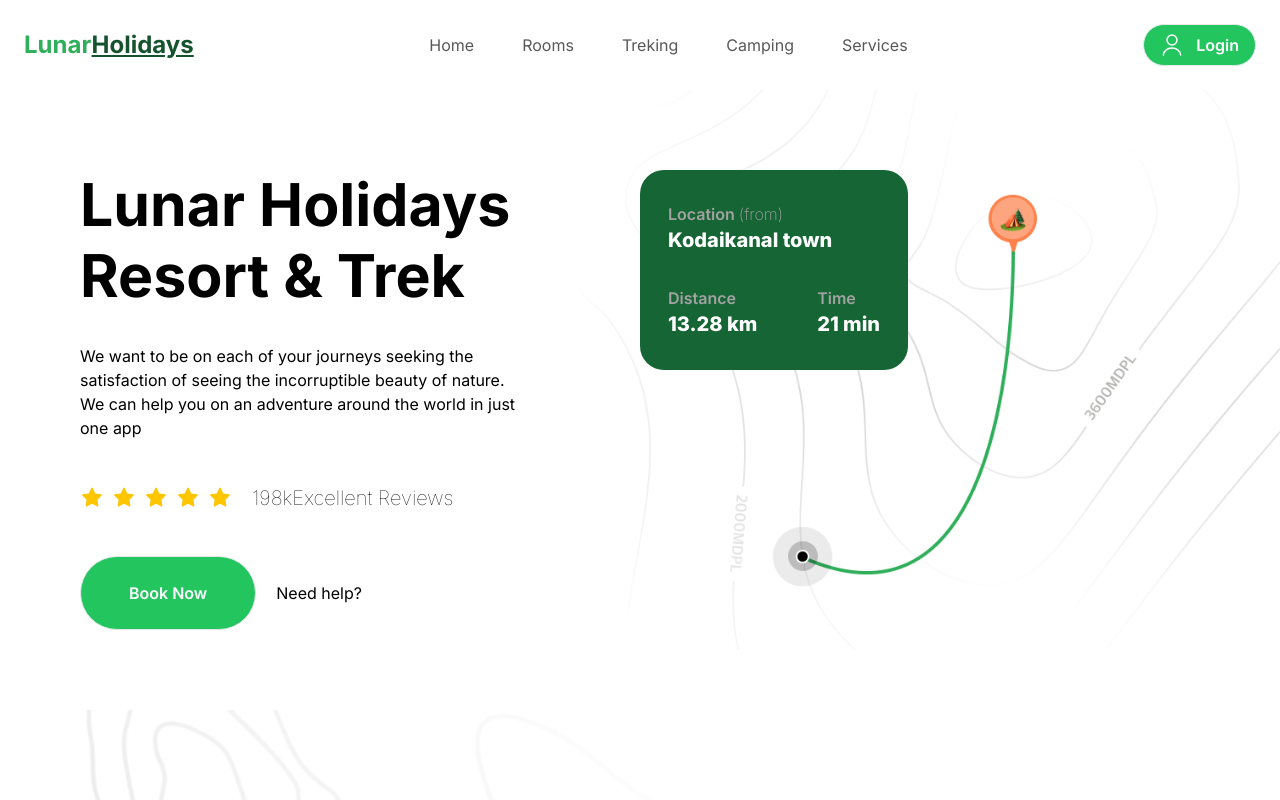
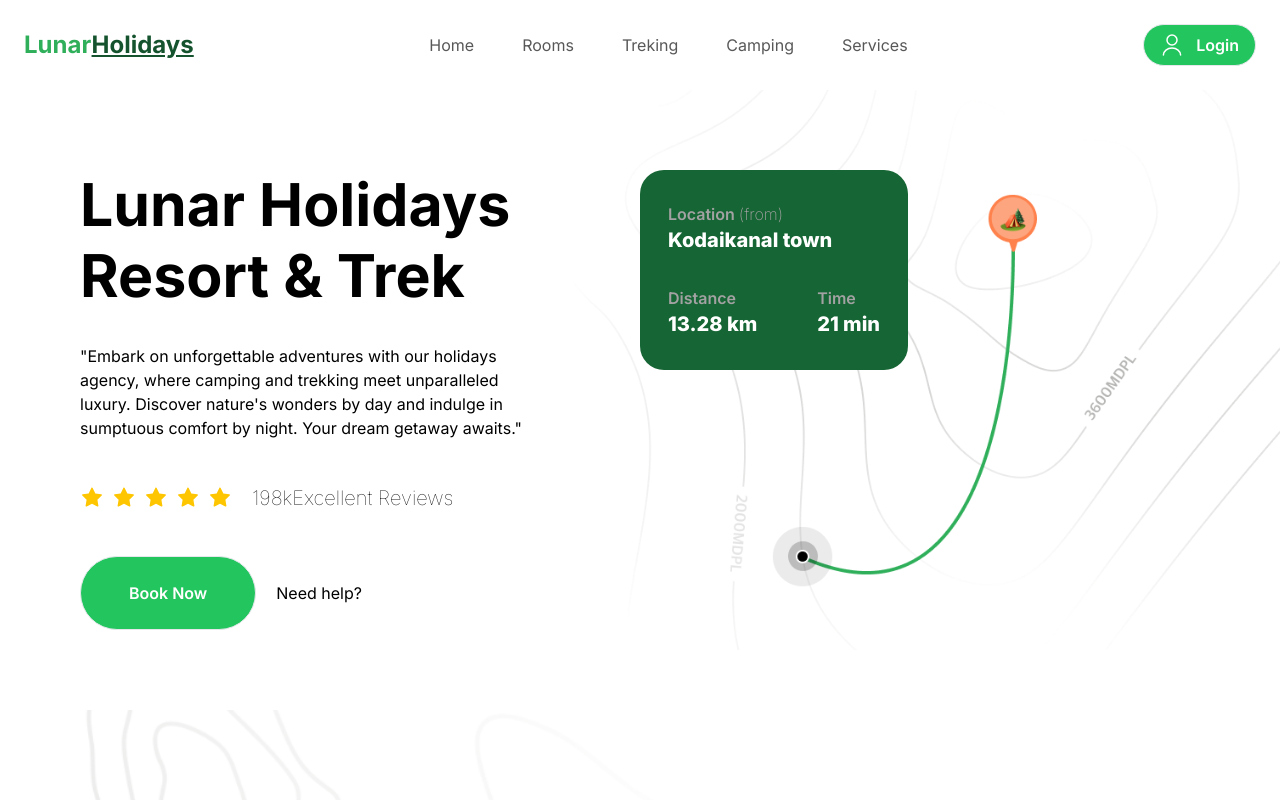
Before and after one commit to Abinsonsuresh/LunarHolidays-Nextjs, a Next.js app: page / in a window 1280 px wide. Shown: the top 800 px of the page. Built offline with nearby package versions, Linux system fonts and the light colour scheme.

Commit message:
new tagline added

```diff
--- a/src/app/components/MainHome.tsx
+++ b/src/app/components/MainHome.tsx
@@ -14,7 +14,7 @@ const MainHome = () => {
           <div>
             <p className="md:text-[59px] text-[50px] font-[700] leading-[120%]">Lunar Holidays Resort & Trek</p>
             {/* <p className="text-[52px] font-[700]"></p> */}
-            <p className="mt-8 xl-max-w-[500px]">We want to be on each of your journeys seeking the satisfaction of seeing the incorruptible beauty of nature. We can help you on an adventure around the world in just one app</p>
+            <p className="mt-8 xl-max-w-[500px]">"Embark on unforgettable adventures with our holidays agency, where camping and trekking meet unparalleled luxury. Discover nature's wonders by day and indulge in sumptuous comfort by night. Your dream getaway awaits."</p>
           </div>
 
 
```
